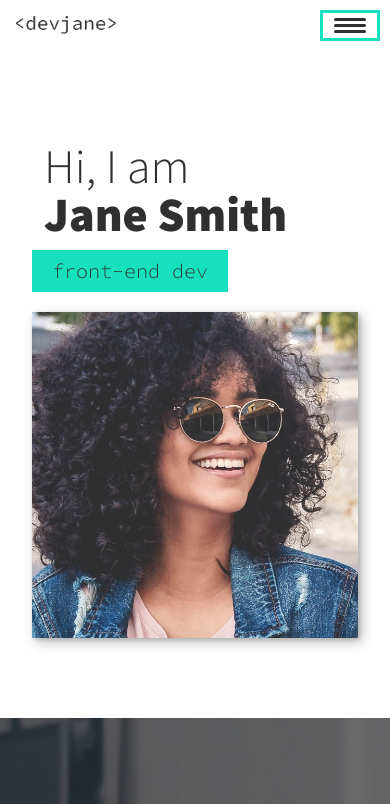
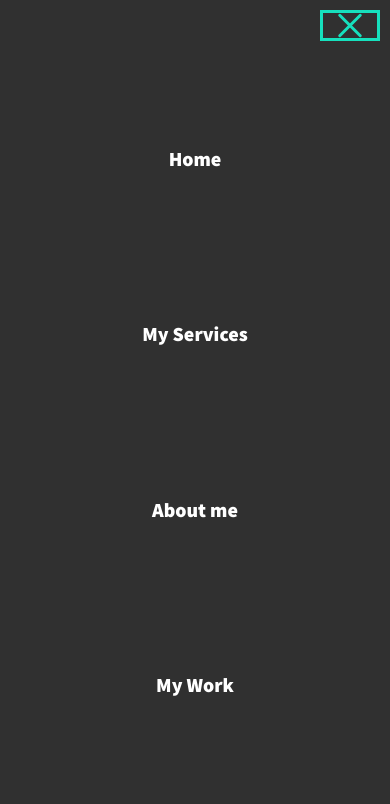
Before and after one commit to MalbonaGenio/dev-sample-portfolio, a plain HTML site: page index.html in a window 390 px wide. Both pictures are taken after a click on the button "toggle navigation". Shown: the top 804 px of the page. Drawn offline with nearby package versions, Linux system fonts and the light colour scheme.

Commit message:
added the JS for the hamburger to work and for the links in the menu

```diff
--- a/css/styles.css
+++ b/css/styles.css
@@ -38,6 +38,10 @@
 }
 
 /* GENERAL STYLES */
+
+html {
+  scroll-behavior: smooth;
+}
 
 body {
   background-color: var(--clr-light);
@@ -130,7 +134,7 @@ h3 {
   margin-bottom: 1em;
 }
 
-section__subtitle--work {
+.section__subtitle--work {
   color: var(--clr-accent);
   font-weight: var(--fw-bold);
   margin-bottom: 2em;
@@ -199,7 +203,30 @@ header {
   /* make sure the position is correct */
   right: 1em;
   top: 1em;
+}
 
+.nav-open .nav {
+  /* brings the nav list into the screen */
+  transform: translateX(0);
+}
+
+.nav-open .nav-toggle {
+  /* fixed the position of the hamburger so even if there is scrolling we can acces it */
+  position: fixed;
+}
+
+.nav-open .hamburger {
+  /* rotates the hamburger for animation */
+  transform: rotate(.625turn);
+}
+
+.nav-open .hamburger::before {
+  /* rotates and translates to get the X for the close of the nav menu */
+  transform: rotate(90deg) translateX(-6px);
+}
+
+.nav-open .hamburger::after {
+  opacity: 0 ;
 }
 
 .hamburger {
@@ -212,7 +239,7 @@ header {
 .hamburger,
 .hamburger::before,
 .hamburger::after {
-  background: var(--clr-dark);
+  background: var(--clr-accent);
   width: 2em;
   height: 3px;
   border-radius: 1em;
--- a/index.html
+++ b/index.html
@@ -32,7 +32,7 @@
           <li class="nav__item"><a href="#home" class="nav__link">Home</a></li>
           <li class="nav__item"><a href="#services" class="nav__link">My Services</a></li>
           <li class="nav__item"><a href="#about" class="nav__link">About me</menu></a></li>
-          <li class="nav__item"><a href="#work8" class="nav__link">My Work</a></li>
+          <li class="nav__item"><a href="#work" class="nav__link">My Work</a></li>
         </ul>
       </nav>
     </header>
@@ -164,6 +164,6 @@
         </li>
       </ul>
     </footer>
-
+    <script src="index.js"></script>
   </body>
 </html>
--- /dev/null
+++ b/index.js
@@ -0,0 +1,12 @@
+const navToggle = document.querySelector(".nav-toggle")
+const navLinks = document.querySelectorAll(".nav__link")
+
+navToggle.addEventListener("click", () => {
+  document.body.classList.toggle("nav-open")
+})
+
+navLinks.forEach(link => {
+  link.addEventListener("click", () => {
+    document.body.classList.remove("nav-open")
+  })
+})
```
